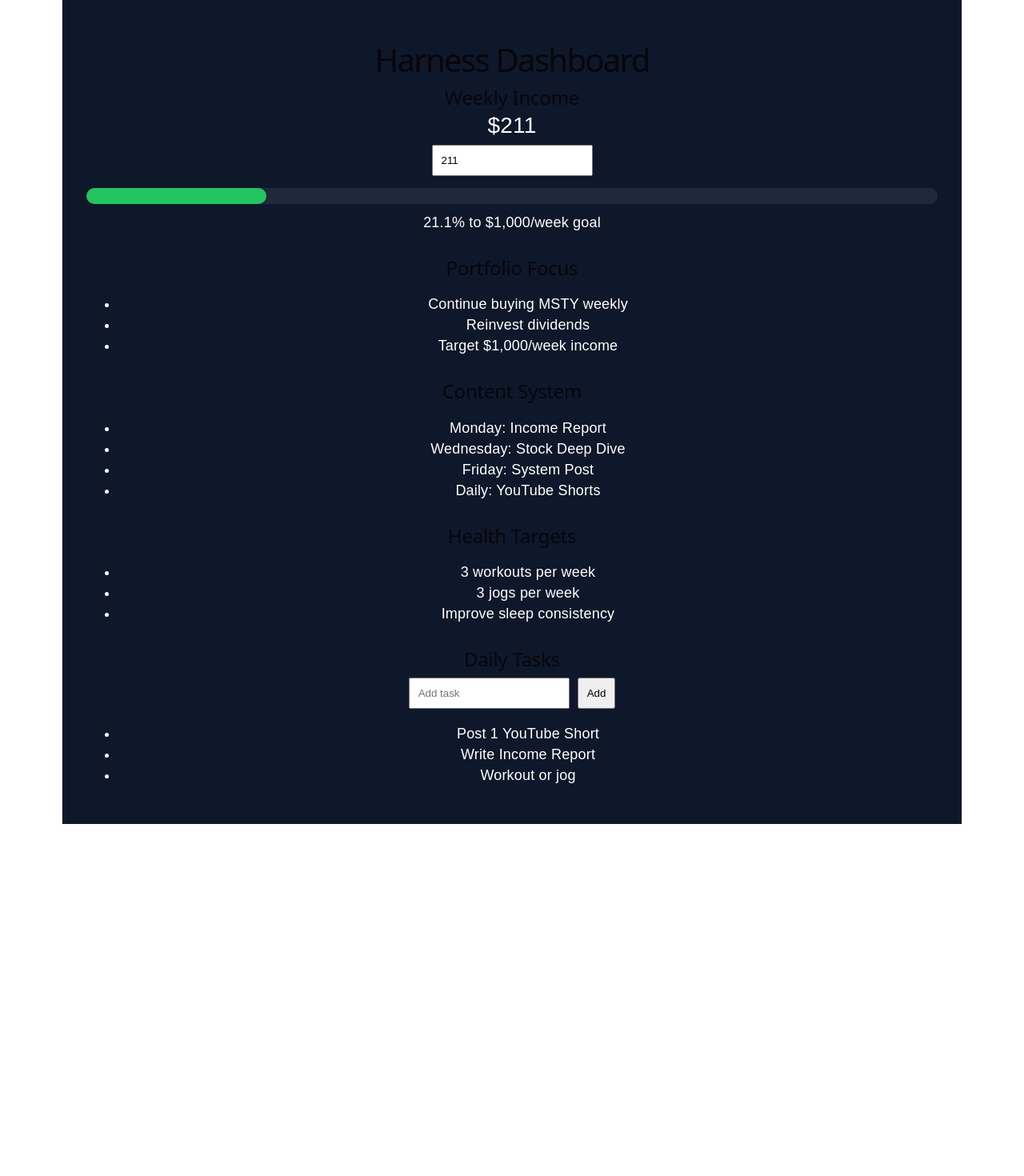
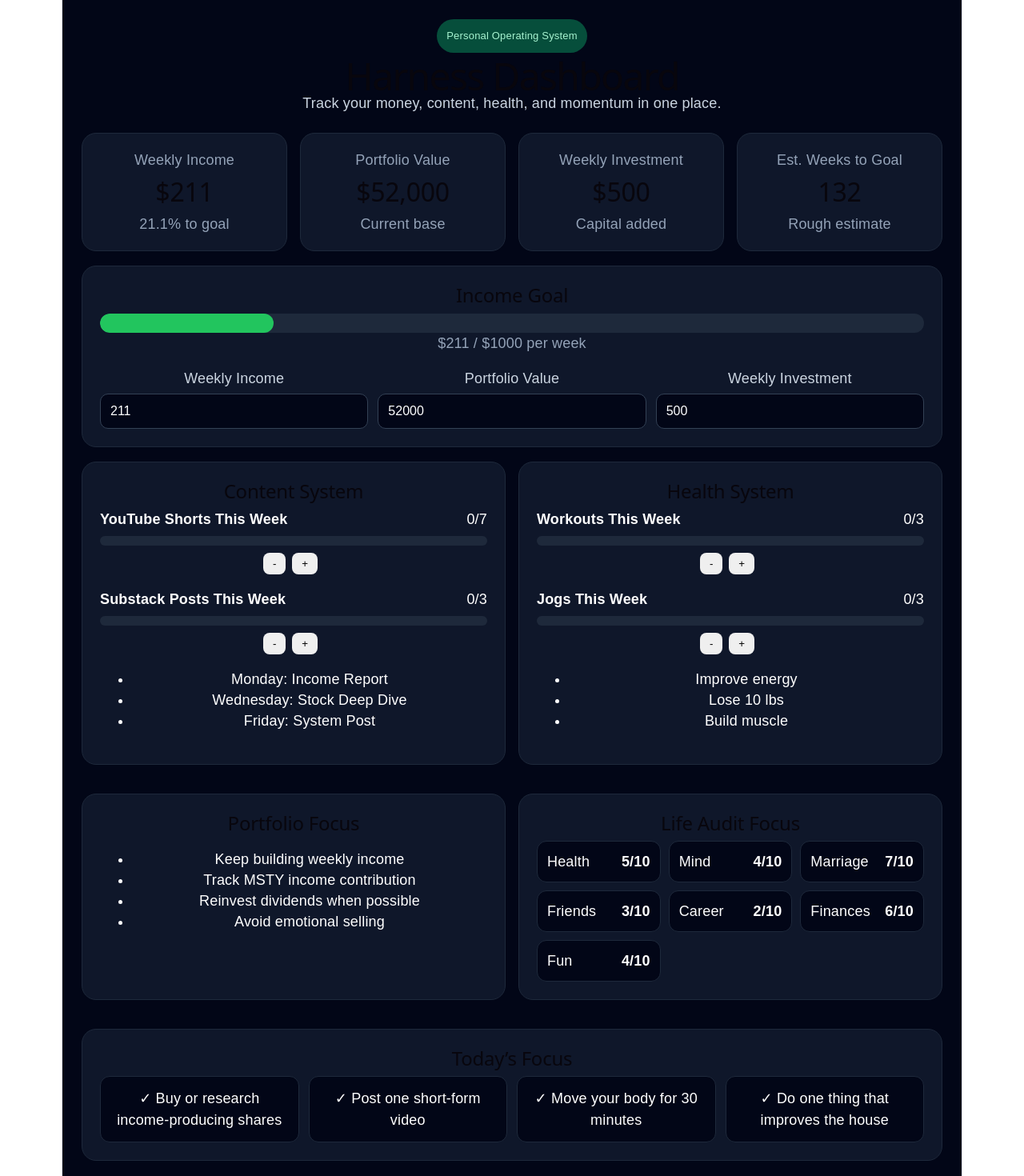
Before and after one commit to collinharness-byte/harness-dashboard, a React (Vite) app: page / in a window 1280 px wide. Shown: the top 1470 px of the page at 80% size. Before the commit the page ends 1030 px from the top, so only its background shows below. Built offline with nearby package versions, Linux system fonts and the light colour scheme.

Commit message:
Upgrade dashboard

```diff
--- a/src/App.jsx
+++ b/src/App.jsx
@@ -1,111 +1,318 @@
-import { useState } from "react";
+import { useMemo, useState } from "react";
 
 export default function App() {
-  const [income, setIncome] = useState(211);
-  const [tasks, setTasks] = useState([
-    "Post 1 YouTube Short",
-    "Write Income Report",
-    "Workout or jog",
-  ]);
-  const [newTask, setNewTask] = useState("");
+  const [weeklyIncome, setWeeklyIncome] = useState(211);
+  const [portfolioValue, setPortfolioValue] = useState(52000);
+  const [weeklyInvestment, setWeeklyInvestment] = useState(500);
+  const [youtubeShorts, setYoutubeShorts] = useState(0);
+  const [substackPosts, setSubstackPosts] = useState(0);
+  const [workouts, setWorkouts] = useState(0);
+  const [jogs, setJogs] = useState(0);
 
-  const target = 1000;
-  const progress = Math.min((income / target) * 100, 100);
+  const weeklyGoal = 1000;
+  const incomeProgress = Math.min((weeklyIncome / weeklyGoal) * 100, 100);
 
-  const addTask = () => {
-    if (!newTask.trim()) return;
-    setTasks([newTask, ...tasks]);
-    setNewTask("");
-  };
+  const estimatedWeeks = useMemo(() => {
+    const gap = weeklyGoal - weeklyIncome;
+    if (gap <= 0) return 0;
+    const estimatedWeeklyIncomeAdded = weeklyInvestment * 0.012;
+    return Math.ceil(gap / estimatedWeeklyIncomeAdded);
+  }, [weeklyIncome, weeklyInvestment]);
+
+  const cards = [
+    ["Weekly Income", `$${weeklyIncome}`, `${incomeProgress.toFixed(1)}% to goal`],
+    ["Portfolio Value", `$${portfolioValue.toLocaleString()}`, "Current base"],
+    ["Weekly Investment", `$${weeklyInvestment}`, "Capital added"],
+    ["Est. Weeks to Goal", estimatedWeeks, "Rough estimate"],
+  ];
 
   return (
-    <div style={{ padding: 30, fontFamily: "Arial", background: "#0f172a", minHeight: "100vh", color: "white" }}>
+    <div style={styles.page}>
+      <div style={styles.container}>
+        <p style={styles.badge}>Personal Operating System</p>
+        <h1 style={styles.title}>Harness Dashboard</h1>
+        <p style={styles.subtitle}>
+          Track your money, content, health, and momentum in one place.
+        </p>
 
-      <h1 style={{ fontSize: 40, marginBottom: 20 }}>
-        Harness Dashboard
-      </h1>
-
-      {/* INCOME */}
-      <div style={{ marginBottom: 30 }}>
-        <h2>Weekly Income</h2>
-        <p style={{ fontSize: 28 }}>${income}</p>
-
-        <input
-          type="number"
-          value={income}
-          onChange={(e) => setIncome(Number(e.target.value))}
-          style={{ padding: 10, marginTop: 10 }}
-        />
-
-        <div style={{ background: "#1e293b", height: 20, width: "100%", borderRadius: 10, marginTop: 15 }}>
-          <div
-            style={{
-              width: `${progress}%`,
-              background: "#22c55e",
-              height: "100%",
-              borderRadius: 10,
-            }}
-          />
+        <div style={styles.grid4}>
+          {cards.map(([label, value, note]) => (
+            <div style={styles.card} key={label}>
+              <p style={styles.cardLabel}>{label}</p>
+              <h2 style={styles.cardValue}>{value}</h2>
+              <p style={styles.note}>{note}</p>
+            </div>
+          ))}
         </div>
 
-        <p style={{ marginTop: 10 }}>
-          {progress.toFixed(1)}% to $1,000/week goal
+        <section style={styles.section}>
+          <h2>Income Goal</h2>
+          <div style={styles.progressOuter}>
+            <div style={{ ...styles.progressInner, width: `${incomeProgress}%` }} />
+          </div>
+          <p style={styles.note}>
+            ${weeklyIncome} / ${weeklyGoal} per week
           </p>
+
+          <div style={styles.inputs}>
+            <Input label="Weekly Income" value={weeklyIncome} setValue={setWeeklyIncome} />
+            <Input label="Portfolio Value" value={portfolioValue} setValue={setPortfolioValue} />
+            <Input label="Weekly Investment" value={weeklyInvestment} setValue={setWeeklyInvestment} />
           </div>
+        </section>
 
-      {/* PORTFOLIO */}
-      <div style={{ marginBottom: 30 }}>
-        <h2>Portfolio Focus</h2>
-        <ul>
-          <li>Continue buying MSTY weekly</li>
-          <li>Reinvest dividends</li>
-          <li>Target $1,000/week income</li>
-        </ul>
-      </div>
-
-      {/* CONTENT */}
-      <div style={{ marginBottom: 30 }}>
+        <div style={styles.grid2}>
+          <section style={styles.section}>
             <h2>Content System</h2>
+            <Tracker label="YouTube Shorts This Week" value={youtubeShorts} setValue={setYoutubeShorts} goal={7} />
+            <Tracker label="Substack Posts This Week" value={substackPosts} setValue={setSubstackPosts} goal={3} />
             <ul>
               <li>Monday: Income Report</li>
               <li>Wednesday: Stock Deep Dive</li>
               <li>Friday: System Post</li>
-          <li>Daily: YouTube Shorts</li>
             </ul>
+          </section>
+
+          <section style={styles.section}>
+            <h2>Health System</h2>
+            <Tracker label="Workouts This Week" value={workouts} setValue={setWorkouts} goal={3} />
+            <Tracker label="Jogs This Week" value={jogs} setValue={setJogs} goal={3} />
+            <ul>
+              <li>Improve energy</li>
+              <li>Lose 10 lbs</li>
+              <li>Build muscle</li>
+            </ul>
+          </section>
         </div>
 
-      {/* HEALTH */}
-      <div style={{ marginBottom: 30 }}>
-        <h2>Health Targets</h2>
+        <div style={styles.grid2}>
+          <section style={styles.section}>
+            <h2>Portfolio Focus</h2>
             <ul>
-          <li>3 workouts per week</li>
-          <li>3 jogs per week</li>
-          <li>Improve sleep consistency</li>
+              <li>Keep building weekly income</li>
+              <li>Track MSTY income contribution</li>
+              <li>Reinvest dividends when possible</li>
+              <li>Avoid emotional selling</li>
             </ul>
+          </section>
+
+          <section style={styles.section}>
+            <h2>Life Audit Focus</h2>
+            <div style={styles.lifeGrid}>
+              <Score area="Health" score={5} />
+              <Score area="Mind" score={4} />
+              <Score area="Marriage" score={7} />
+              <Score area="Friends" score={3} />
+              <Score area="Career" score={2} />
+              <Score area="Finances" score={6} />
+              <Score area="Fun" score={4} />
+            </div>
+          </section>
         </div>
 
-      {/* TASKS */}
-      <div>
-        <h2>Daily Tasks</h2>
-
-        <div style={{ marginBottom: 10 }}>
-          <input
-            value={newTask}
-            onChange={(e) => setNewTask(e.target.value)}
-            placeholder="Add task"
-            style={{ padding: 10, marginRight: 10 }}
-          />
-          <button onClick={addTask} style={{ padding: 10 }}>
-            Add
-          </button>
+        <section style={styles.section}>
+          <h2>Today’s Focus</h2>
+          <div style={styles.focusGrid}>
+            <Focus item="Buy or research income-producing shares" />
+            <Focus item="Post one short-form video" />
+            <Focus item="Move your body for 30 minutes" />
+            <Focus item="Do one thing that improves the house" />
           </div>
-
-        <ul>
-          {tasks.map((task, index) => (
-            <li key={index}>{task}</li>
-          ))}
-        </ul>
+        </section>
       </div>
     </div>
   );
 }
+
+function Input({ label, value, setValue }) {
+  return (
+    <label style={styles.inputGroup}>
+      <span>{label}</span>
+      <input
+        type="number"
+        value={value}
+        onChange={(e) => setValue(Number(e.target.value))}
+        style={styles.input}
+      />
+    </label>
+  );
+}
+
+function Tracker({ label, value, setValue, goal }) {
+  const progress = Math.min((value / goal) * 100, 100);
+
+  return (
+    <div style={{ marginBottom: 18 }}>
+      <div style={styles.trackerTop}>
+        <strong>{label}</strong>
+        <span>
+          {value}/{goal}
+        </span>
+      </div>
+      <div style={styles.progressOuterSmall}>
+        <div style={{ ...styles.progressInner, width: `${progress}%` }} />
+      </div>
+      <div style={{ marginTop: 8 }}>
+        <button style={styles.smallButton} onClick={() => setValue(Math.max(0, value - 1))}>
+          -
+        </button>
+        <button style={styles.smallButton} onClick={() => setValue(value + 1)}>
+          +
+        </button>
+      </div>
+    </div>
+  );
+}
+
+function Score({ area, score }) {
+  return (
+    <div style={styles.scoreBox}>
+      <span>{area}</span>
+      <strong>{score}/10</strong>
+    </div>
+  );
+}
+
+function Focus({ item }) {
+  return <div style={styles.focusItem}>✓ {item}</div>;
+}
+
+const styles = {
+  page: {
+    minHeight: "100vh",
+    background: "#020617",
+    color: "white",
+    fontFamily: "Arial, sans-serif",
+    padding: 24,
+  },
+  container: {
+    maxWidth: 1150,
+    margin: "0 auto",
+  },
+  badge: {
+    display: "inline-block",
+    background: "#064e3b",
+    color: "#a7f3d0",
+    padding: "8px 12px",
+    borderRadius: 999,
+    fontSize: 13,
+  },
+  title: {
+    fontSize: 48,
+    margin: "16px 0 8px",
+  },
+  subtitle: {
+    color: "#cbd5e1",
+    fontSize: 18,
+    marginBottom: 24,
+  },
+  grid4: {
+    display: "grid",
+    gridTemplateColumns: "repeat(auto-fit, minmax(220px, 1fr))",
+    gap: 16,
+    marginBottom: 18,
+  },
+  grid2: {
+    display: "grid",
+    gridTemplateColumns: "repeat(auto-fit, minmax(320px, 1fr))",
+    gap: 16,
+    marginBottom: 18,
+  },
+  card: {
+    background: "#0f172a",
+    border: "1px solid #1e293b",
+    borderRadius: 18,
+    padding: 20,
+  },
+  cardLabel: {
+    color: "#94a3b8",
+    margin: 0,
+  },
+  cardValue: {
+    fontSize: 32,
+    margin: "8px 0",
+  },
+  note: {
+    color: "#94a3b8",
+  },
+  section: {
+    background: "#0f172a",
+    border: "1px solid #1e293b",
+    borderRadius: 18,
+    padding: 22,
+    marginBottom: 18,
+  },
+  progressOuter: {
+    background: "#1e293b",
+    height: 24,
+    borderRadius: 999,
+    overflow: "hidden",
+  },
+  progressOuterSmall: {
+    background: "#1e293b",
+    height: 12,
+    borderRadius: 999,
+    overflow: "hidden",
+  },
+  progressInner: {
+    background: "#22c55e",
+    height: "100%",
+    borderRadius: 999,
+  },
+  inputs: {
+    display: "grid",
+    gridTemplateColumns: "repeat(auto-fit, minmax(180px, 1fr))",
+    gap: 12,
+    marginTop: 18,
+  },
+  inputGroup: {
+    display: "flex",
+    flexDirection: "column",
+    gap: 6,
+    color: "#cbd5e1",
+  },
+  input: {
+    padding: 12,
+    borderRadius: 10,
+    border: "1px solid #334155",
+    background: "#020617",
+    color: "white",
+    fontSize: 16,
+  },
+  trackerTop: {
+    display: "flex",
+    justifyContent: "space-between",
+    marginBottom: 8,
+  },
+  smallButton: {
+    marginRight: 8,
+    padding: "6px 12px",
+    borderRadius: 8,
+    border: "none",
+    cursor: "pointer",
+  },
+  lifeGrid: {
+    display: "grid",
+    gridTemplateColumns: "repeat(auto-fit, minmax(120px, 1fr))",
+    gap: 10,
+  },
+  scoreBox: {
+    background: "#020617",
+    border: "1px solid #1e293b",
+    borderRadius: 12,
+    padding: 12,
+    display: "flex",
+    justifyContent: "space-between",
+  },
+  focusGrid: {
+    display: "grid",
+    gridTemplateColumns: "repeat(auto-fit, minmax(240px, 1fr))",
+    gap: 12,
+  },
+  focusItem: {
+    background: "#020617",
+    border: "1px solid #1e293b",
+    borderRadius: 12,
+    padding: 14,
+  },
+};
```
Lines whose indentation alone changed are shown as unchanged.
